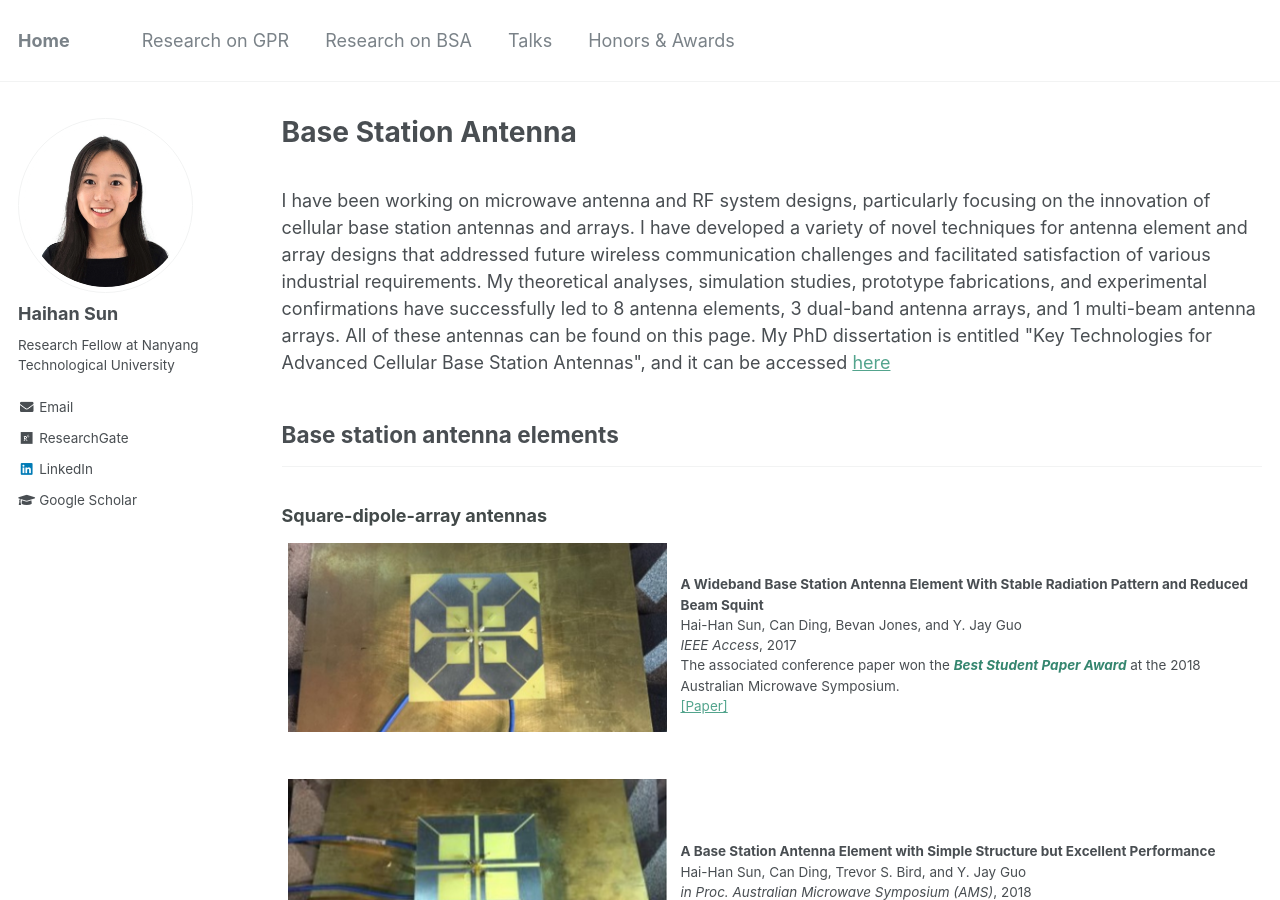
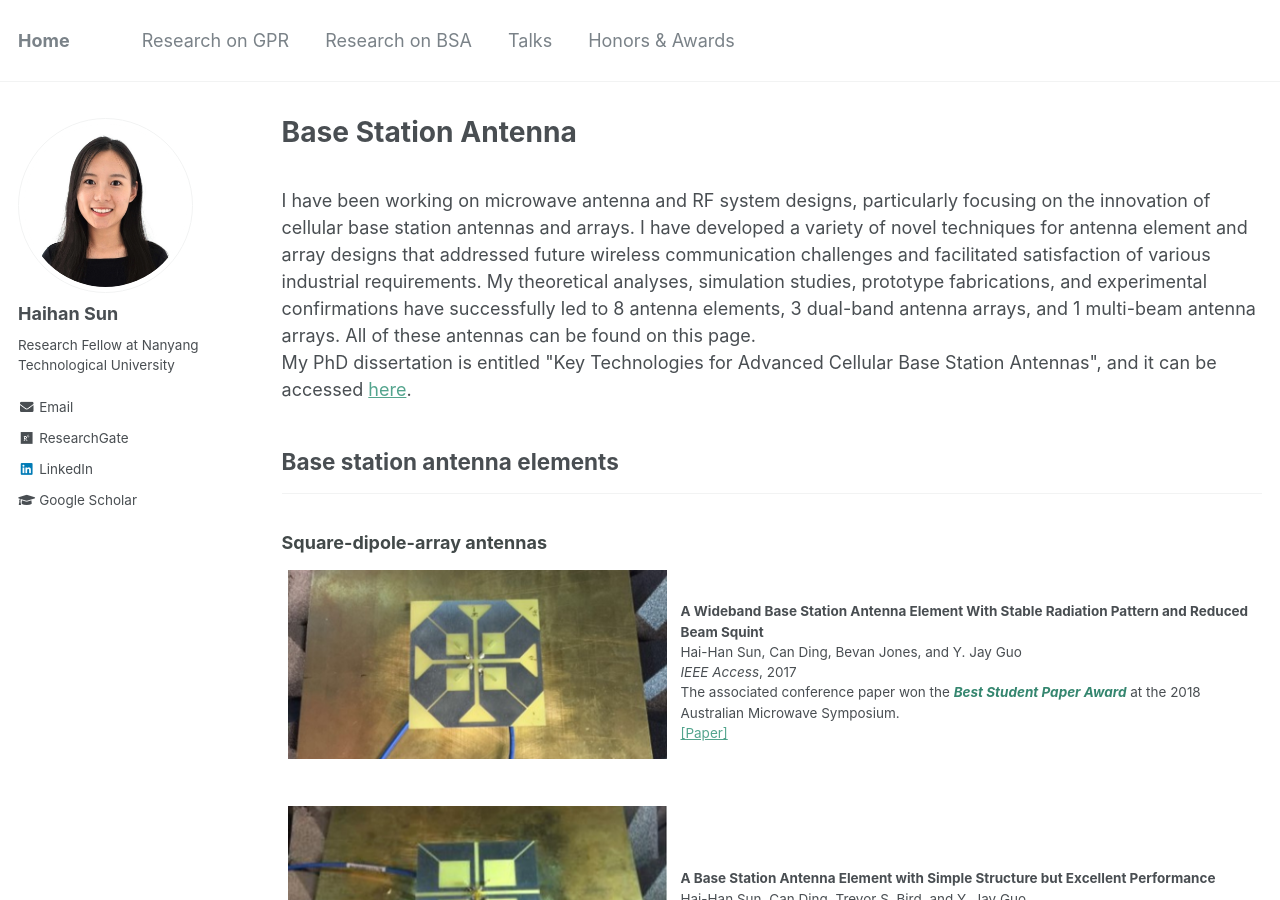
Before and after one commit to Haihan-Sun/Haihan-Sun.github.io, a Jekyll site: the page built from _pages/BSA.html, in a window 1280 px wide and 900 px high. Built offline with Jekyll 4.4.1, drawn with Linux system fonts in a browser that asks for light colours.

Commit message:
Update BSA.html

```diff
--- a/_pages/BSA.html
+++ b/_pages/BSA.html
@@ -18,8 +18,9 @@ author_profile: true
 I have been working on microwave antenna and RF system designs, particularly focusing on the innovation of cellular base station antennas and arrays.
 I have developed a variety of novel techniques for antenna element and array designs that addressed future wireless communication challenges and
 facilitated satisfaction of various industrial requirements. My theoretical analyses, simulation studies, prototype fabrications, and experimental
-confirmations have successfully led to 8 antenna elements, 3 dual-band antenna arrays, and 1 multi-beam antenna arrays. All of these antennas can be found on this page.
-My PhD dissertation is entitled "Key Technologies for Advanced Cellular Base Station Antennas", and it can be accessed  <a href="https://Haihan-Sun.github.io/files/Thesis_Haihan.pdf" style="color:#53A48D">here</a>  <br />
+confirmations have successfully led to 8 antenna elements, 3 dual-band antenna arrays, and 1 multi-beam antenna arrays. All of these antennas can be found on this page.  <br />
+My PhD dissertation is entitled "Key Technologies for Advanced Cellular Base Station Antennas", and it can be accessed  <a href="https://Haihan-Sun.github.io/files/Thesis_Haihan.pdf" style="color:#53A48D">here</a>.  <br />
+
 <h2>Base station antenna elements</center></h2>
 <HR style="border:5 " width="100%"  SIZE=5>
 
```
